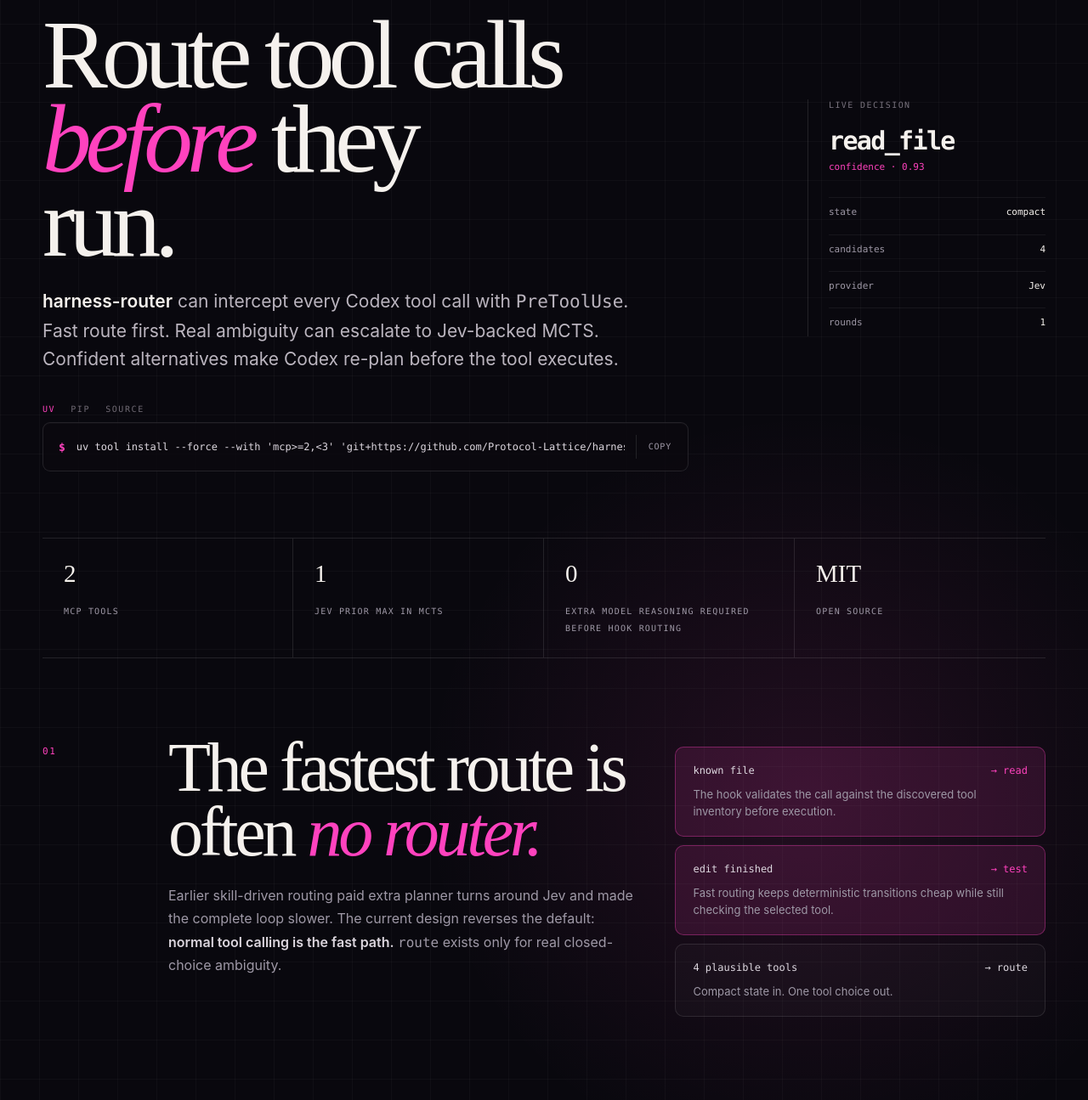
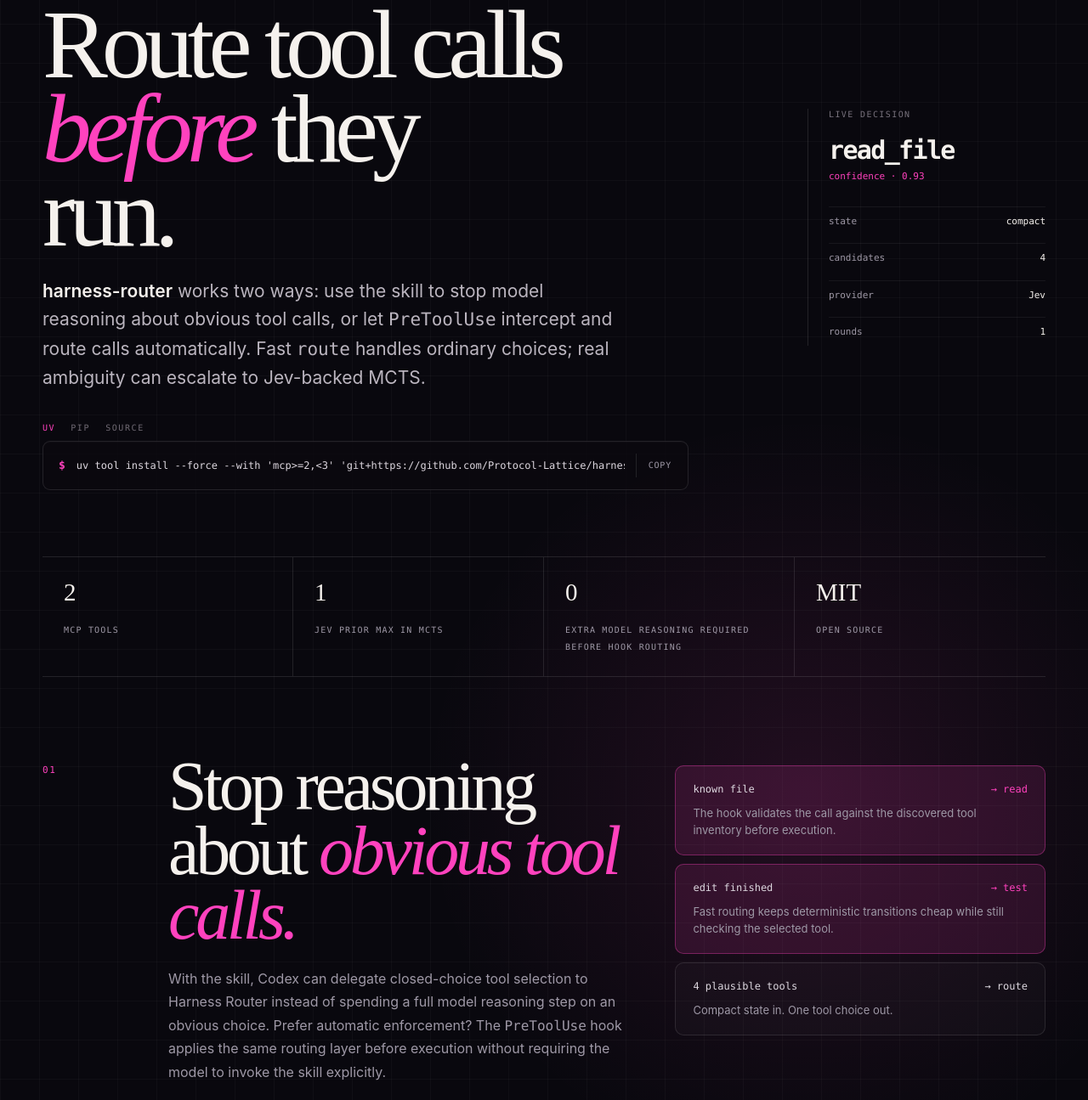
Before and after one commit to Protocol-Lattice/harness-router, a plain HTML site: page docs/index.html in a window 1280 px wide. Shown: the part 202-1497 px from the top of the page at 85% size. Drawn offline with Linux system fonts and the light colour scheme; no server answers.

Commit message:
docs: clarify skill and hook routing modes

```diff
--- a/docs/index.html
+++ b/docs/index.html
@@ -11,7 +11,7 @@
   <meta property="og:type" content="website" />
   <meta property="og:url" content="https://protocol-lattice.github.io/harness-router/" />
   <meta property="og:title" content="harness-router — route tool calls before they run" />
-  <meta property="og:description" content="Fast path first. Jev only for real ambiguity. Bounded MCTS when the next few moves matter." />
+  <meta property="og:description" content="Use the skill to stop reasoning about obvious tool calls, or route automatically with Codex PreToolUse. Bounded MCTS handles deeper ambiguity." />
   <meta name="twitter:card" content="summary_large_image" />
 
   <style>
@@ -1375,9 +1375,9 @@
             run.
           </h1>
           <p class="hero-copy">
-            <strong>harness-router</strong> can intercept every Codex tool call with <code>PreToolUse</code>.
-            Fast route first. Real ambiguity can escalate to Jev-backed MCTS.
-            Confident alternatives make Codex re-plan before the tool executes.
+            <strong>harness-router</strong> works two ways: use the skill to stop model reasoning
+            about obvious tool calls, or let <code>PreToolUse</code> intercept and route calls automatically.
+            Fast <code>route</code> handles ordinary choices; real ambiguity can escalate to Jev-backed MCTS.
           </p>
 
           <div class="install">
@@ -1427,12 +1427,12 @@
       <section class="story" id="why">
         <div class="story-no">01</div>
         <div>
-          <h2>The fastest route is often <em>no router.</em></h2>
+          <h2>Stop reasoning about <em>obvious tool calls.</em></h2>
           <p class="story-copy">
-            Earlier skill-driven routing paid extra planner turns around Jev and made the
-            complete loop slower. The current design reverses the default:
-            <strong>normal tool calling is the fast path.</strong> <code>route</code> exists only for
-            real closed-choice ambiguity.
+            With the skill, Codex can delegate closed-choice tool selection to Harness Router
+            instead of spending a full model reasoning step on an obvious choice.
+            Prefer automatic enforcement? The <code>PreToolUse</code> hook applies the same routing layer
+            before execution without requiring the model to invoke the skill explicitly.
           </p>
         </div>
         <div class="decision-stack">
```
